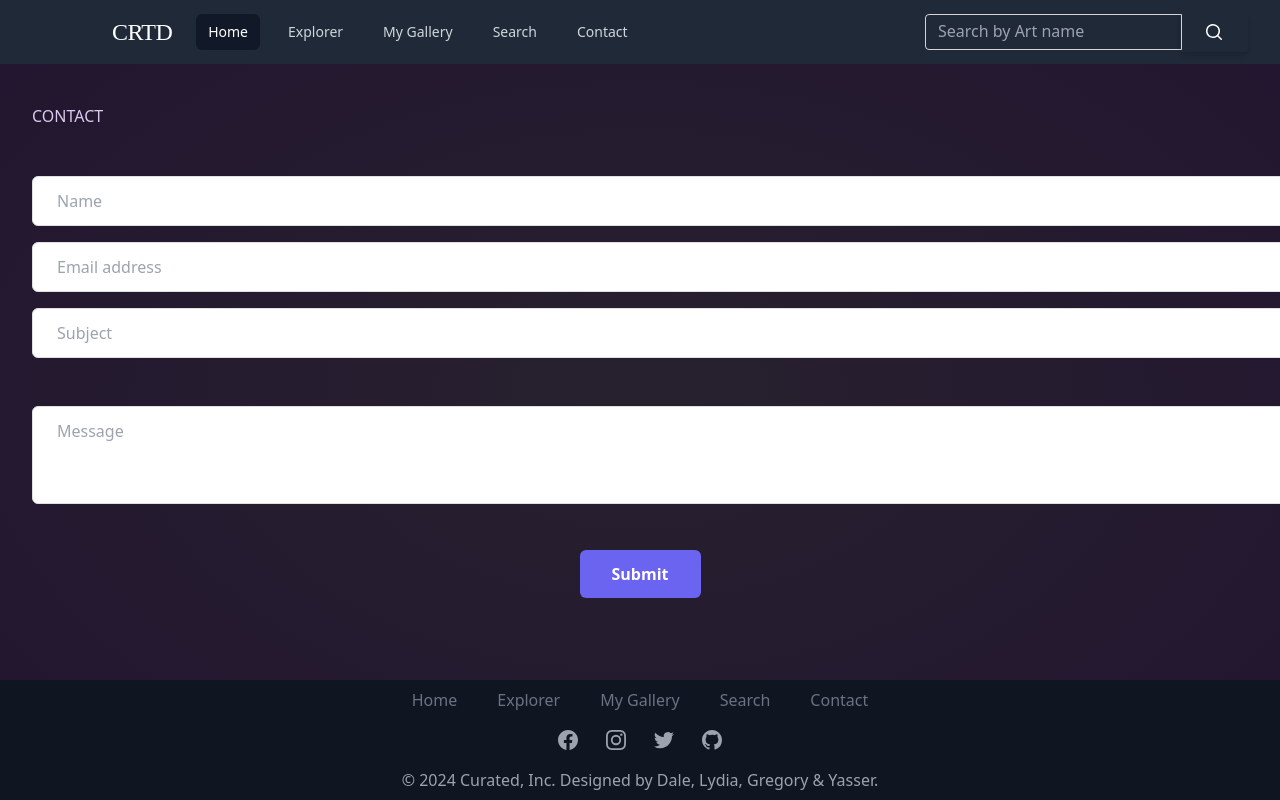
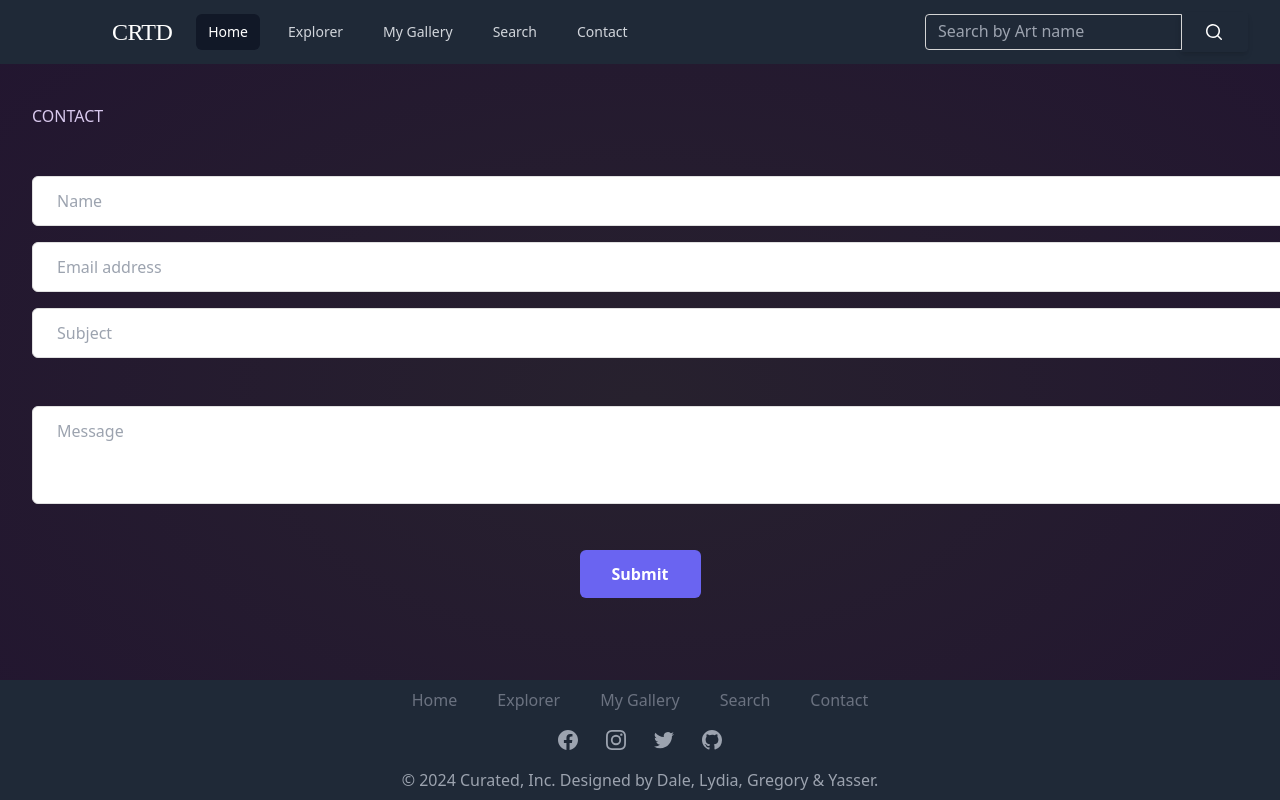
Before and after one commit to yrezvani/curated, a React (Vite) app: page /contact in a window 1280 px wide. Shown: the top 800 px of the page. Built offline with nearby package versions, Linux system fonts and the light colour scheme; a web font is replaced by a local one.

Commit message:
updated colour of the footer

```diff
--- a/src/components/Footer.css
+++ b/src/components/Footer.css
@@ -3,5 +3,5 @@
 @import 'tailwindcss/utilities';
 
 .bg-navy {
-    background-color: rgb(15, 21, 33)
+    background-color: rgb(31, 41, 55)
 }
```
